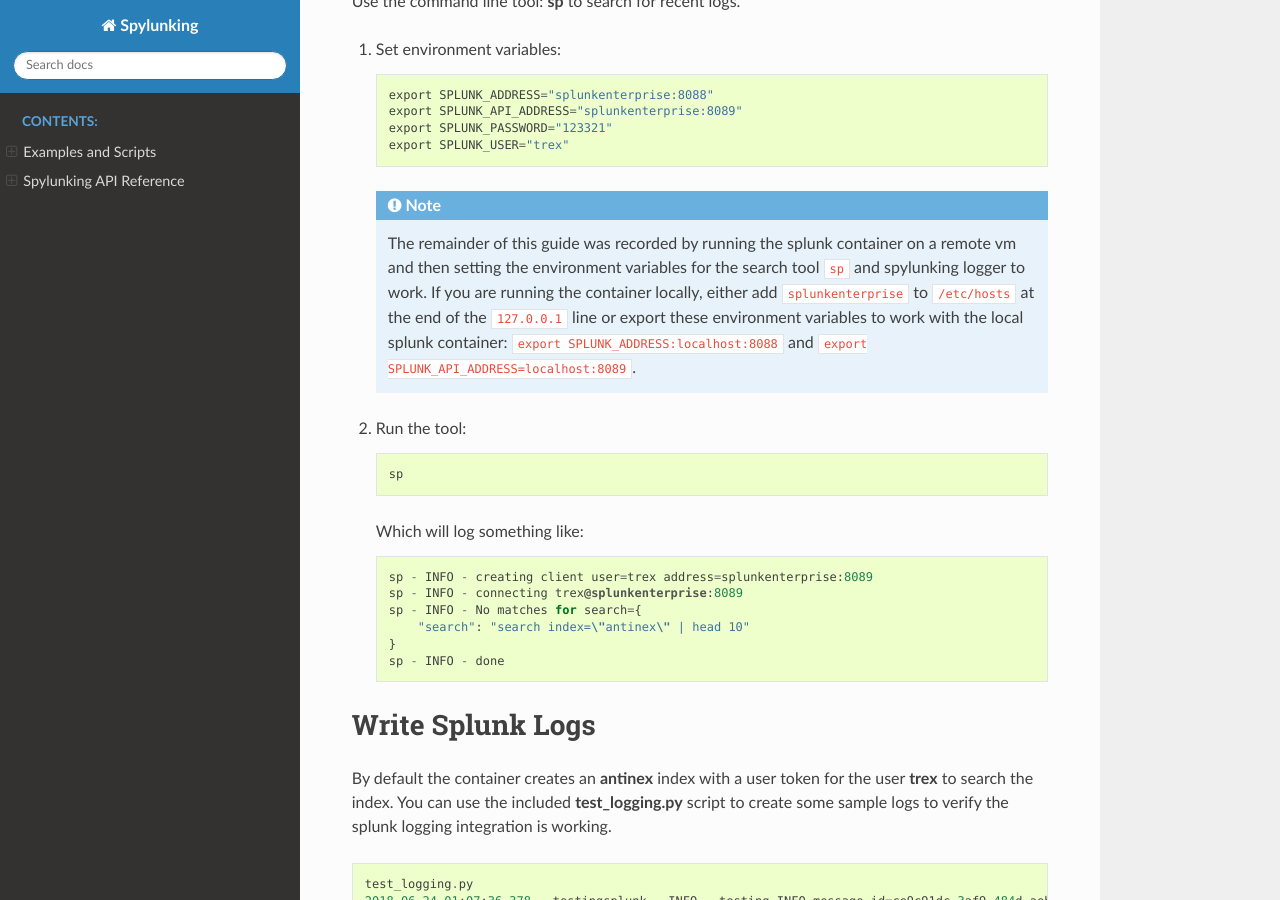
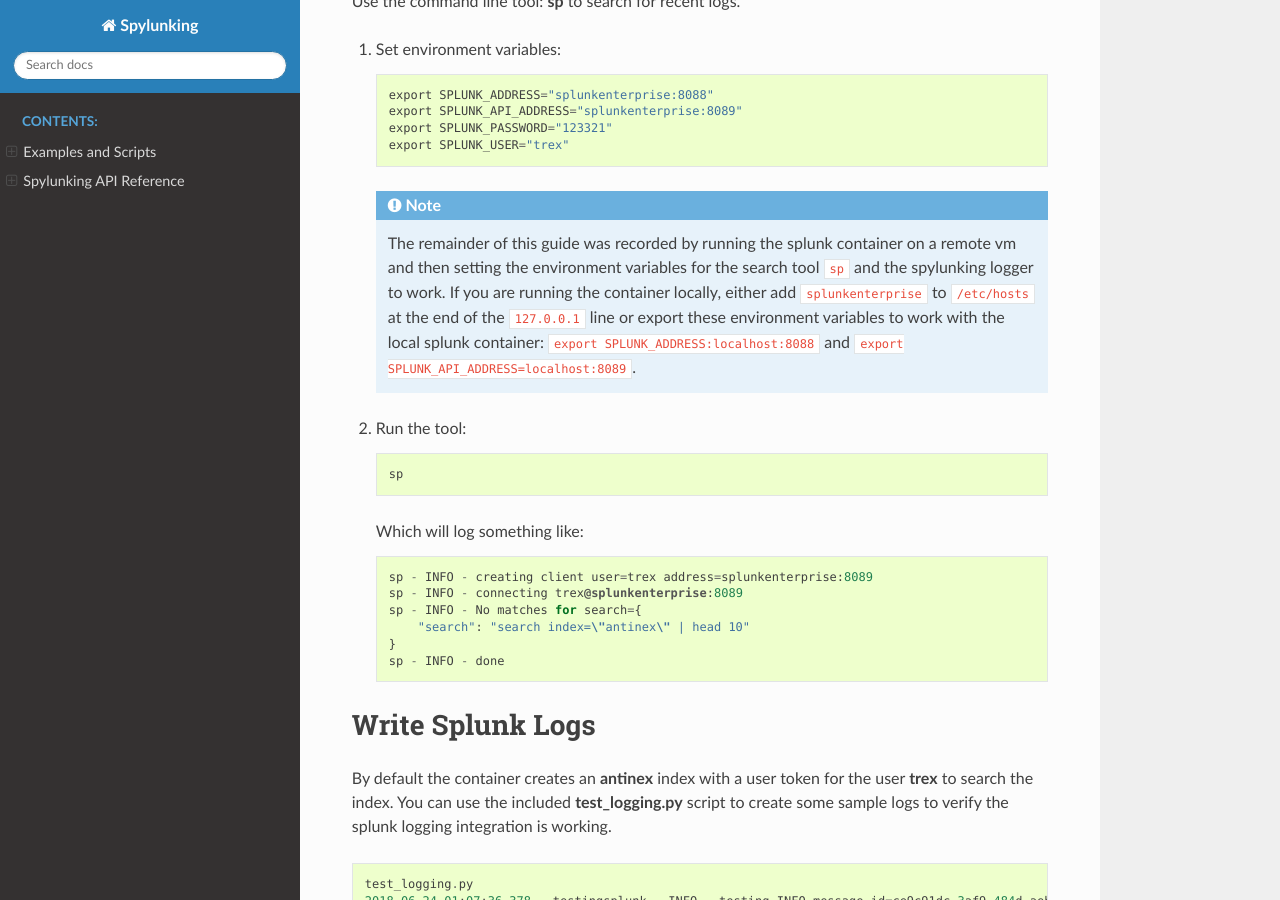
Before and after one commit to jay-johnson/spylunking, a Sphinx documentation site: the page built from docs/source/index.rst, in a window 1280 px wide and 900 px high, scrolled down 1913 px. Built offline with Sphinx 7.4.7 and the Read the Docs theme 2.0.0, drawn with Linux system fonts in a browser that asks for light colours.

Commit message:
grammar fix in readme

```diff
--- a/README.rst
+++ b/README.rst
@@ -91,7 +91,7 @@
         export SPLUNK_PASSWORD="123321"
         export SPLUNK_USER="trex"
 
-    .. note:: The remainder of this guide was recorded by running the splunk container on a remote vm and then setting the environment variables for the search tool ``sp`` and spylunking logger to work. If you are running the container locally, either add ``splunkenterprise`` to ``/etc/hosts`` at the end of the ``127.0.0.1`` line or export these environment variables to work with the local splunk container: ``export SPLUNK_ADDRESS:localhost:8088`` and ``export SPLUNK_API_ADDRESS=localhost:8089``.
+    .. note:: The remainder of this guide was recorded by running the splunk container on a remote vm and then setting the environment variables for the search tool ``sp`` and the spylunking logger to work. If you are running the container locally, either add ``splunkenterprise`` to ``/etc/hosts`` at the end of the ``127.0.0.1`` line or export these environment variables to work with the local splunk container: ``export SPLUNK_ADDRESS:localhost:8088`` and ``export SPLUNK_API_ADDRESS=localhost:8089``.
 
 #.  Run the tool:
 
--- a/docs/source/index.rst
+++ b/docs/source/index.rst
@@ -96,7 +96,7 @@
         export SPLUNK_PASSWORD="123321"
         export SPLUNK_USER="trex"
 
-    .. note:: The remainder of this guide was recorded by running the splunk container on a remote vm and then setting the environment variables for the search tool ``sp`` and spylunking logger to work. If you are running the container locally, either add ``splunkenterprise`` to ``/etc/hosts`` at the end of the ``127.0.0.1`` line or export these environment variables to work with the local splunk container: ``export SPLUNK_ADDRESS:localhost:8088`` and ``export SPLUNK_API_ADDRESS=localhost:8089``.
+    .. note:: The remainder of this guide was recorded by running the splunk container on a remote vm and then setting the environment variables for the search tool ``sp`` and the spylunking logger to work. If you are running the container locally, either add ``splunkenterprise`` to ``/etc/hosts`` at the end of the ``127.0.0.1`` line or export these environment variables to work with the local splunk container: ``export SPLUNK_ADDRESS:localhost:8088`` and ``export SPLUNK_API_ADDRESS=localhost:8089``.
 
 #.  Run the tool:
 
--- a/setup.py
+++ b/setup.py
@@ -63,7 +63,7 @@
 setup(
     name='spylunking',
     cmdclass={'test': PyTest},
-    version='1.0.20',
+    version='1.0.21',
     description=(
         'Spylunking - Drill down into your logs with an integrated, '
         'colorized logger and search tools. Includes a Splunk sandbox '
```
